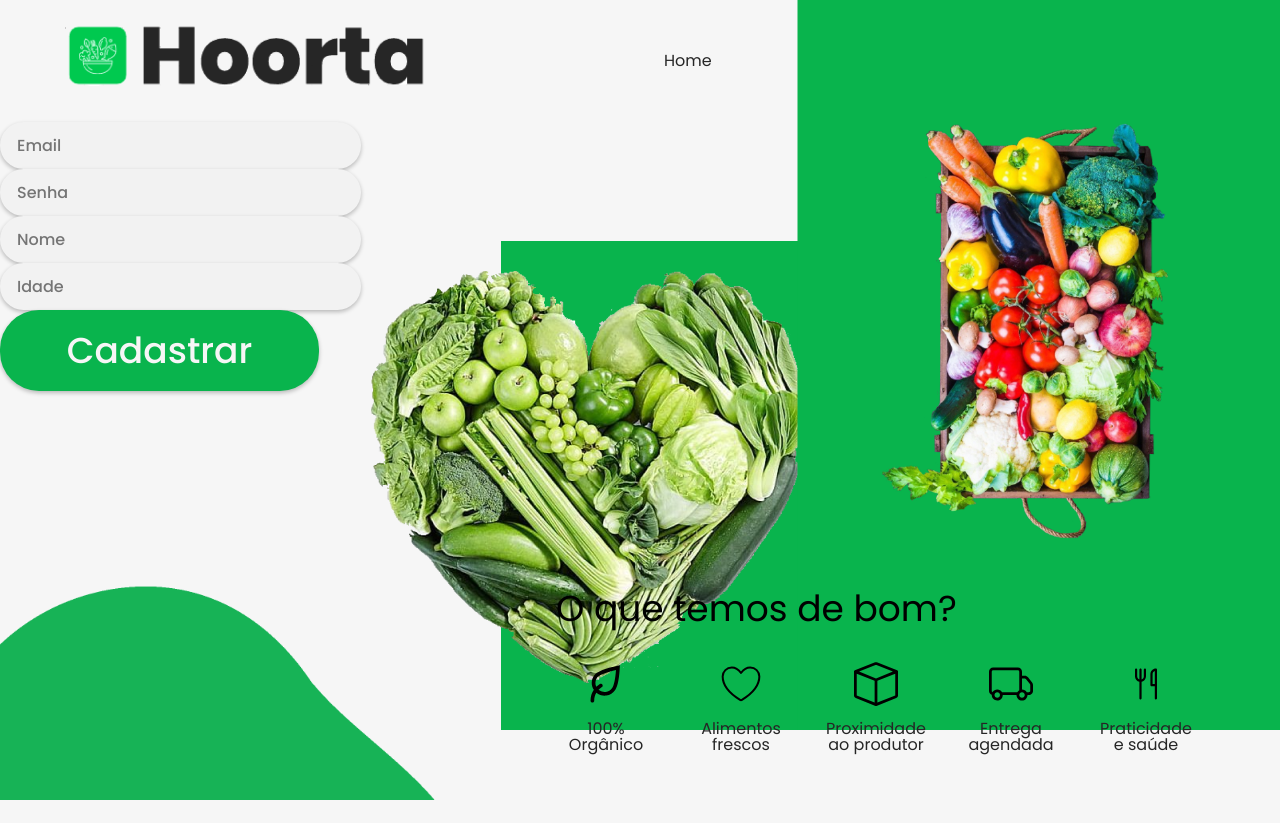
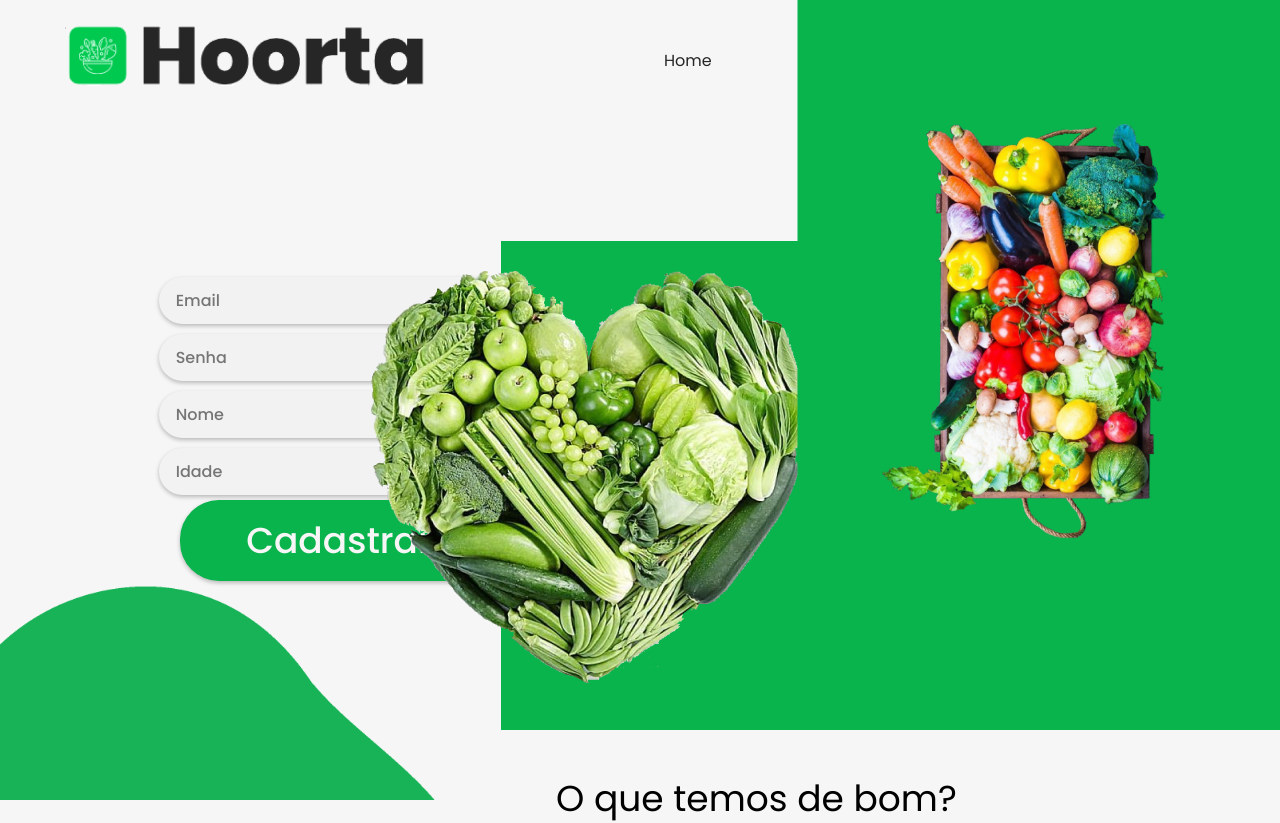
Before and after one commit to viniciusac92/hoorta-apresentacao, a React (Create React App) app: page /register in a window 1280 px wide. Shown: the top 823 px of the page. Before the commit the page ends 800 px from the top, so only its background shows below. Built offline with nearby package versions, Linux system fonts and the light colour scheme.

Commit message:
✅ feat: add FormRegister into Register page

```diff
--- a/src/components/atoms/Input/styles.js
+++ b/src/components/atoms/Input/styles.js
@@ -3,6 +3,7 @@ import theme from "../../../styles/theme";
 
 export const InputStyled = styled.input`
 	border: none;
+	margin: 5px;
 	outline: none;
 	border-radius: ${theme.radius};
 	box-shadow: ${theme.shadow};
--- a/src/components/molecules/FormRegister/index.jsx
+++ b/src/components/molecules/FormRegister/index.jsx
@@ -1,19 +1,20 @@
 // React
-import { createRef, useState } from "react";
+import {createRef, useState} from "react";
 // API
 import API from "../../../services/api";
 // Helpers
-import { postRegister } from "../../../helper/user";
-import { registerSchema } from "../../../helper/FormValidation";
+import {postRegister} from "../../../helper/user";
+import {registerSchema} from "../../../helper/FormValidation";
 // Dependencies
-import { useForm } from "react-hook-form";
-import { yupResolver } from "@hookform/resolvers/yup";
-import { useHistory } from "react-router-dom";
+import {useForm} from "react-hook-form";
+import {yupResolver} from "@hookform/resolvers/yup";
+import {useHistory} from "react-router-dom";
 // ContextAPI
-import { useData } from "../../../providers/UserContext";
+import {useData} from "../../../providers/UserContext";
 // Components
 import Input from "../../atoms/Input";
 import Button from "../../atoms/Button";
+import FormStyled from "./styles";
 
 const FormRegister = () => {
 	const ref = createRef();
@@ -22,7 +23,7 @@ const FormRegister = () => {
 	const {
 		register,
 		handleSubmit,
-    formState: { errors },
+		formState: {errors},
 		reset,
 	} = useForm({
 		resolver: yupResolver(registerSchema),
@@ -49,7 +50,7 @@ const FormRegister = () => {
 	};
 
 	return (
-    <form onSubmit={handleSubmit(handleForm)}>
+		<FormStyled onSubmit={handleSubmit(handleForm)}>
 			<Input
 				ref={ref}
 				type="text"
@@ -86,7 +87,7 @@ const FormRegister = () => {
 			<Button type="submit" color="primary" size="large">
 				Cadastrar
 			</Button>
-    </form>
+		</FormStyled>
 	);
 };
 
--- /dev/null
+++ b/src/components/molecules/FormRegister/styles.js
@@ -0,0 +1,13 @@
+import styled from "styled-components";
+
+const FormStyled = styled.form`
+	width: 550px;
+	display: flex;
+	flex-direction: column;
+	justify-content: space-between;
+	align-items: center;
+	margin: 180px 0px 0px 5%;
+	line-height: 65px;
+`;
+
+export default FormStyled;
```
Lines whose indentation alone changed are shown as unchanged.
